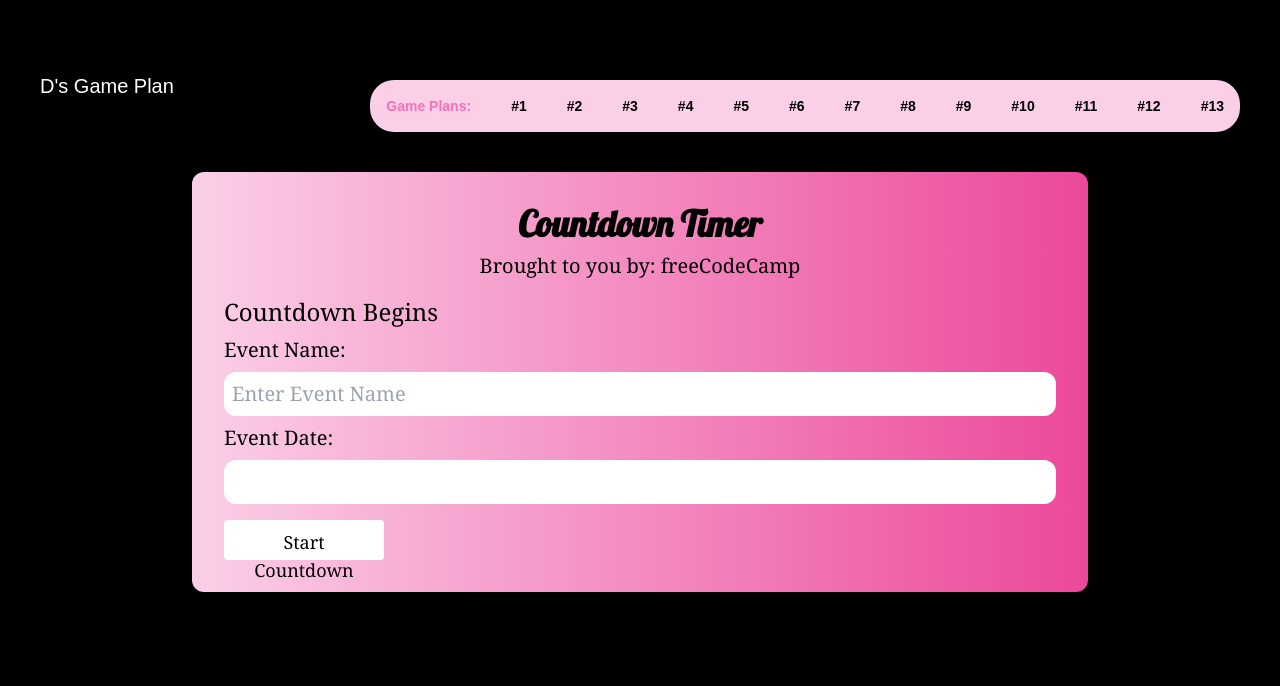
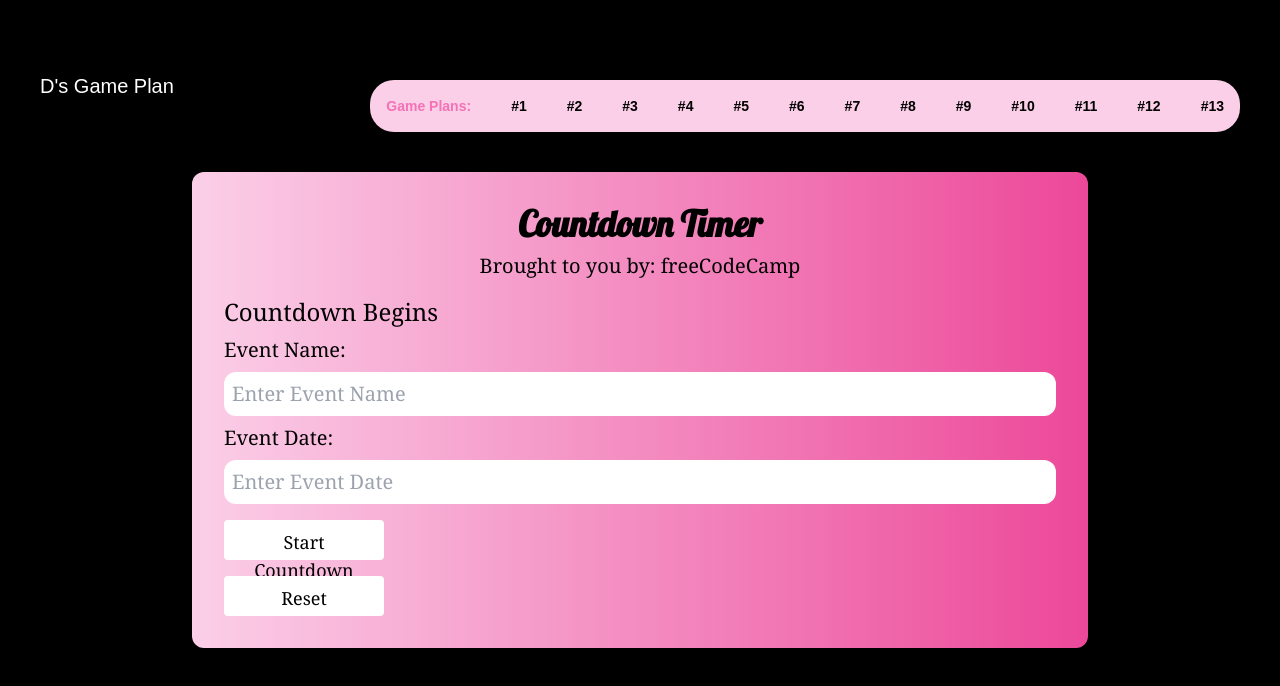
Before and after one commit to Davonne007-TX/game-plan, a React (Vite) app: page /countDown in a window 1280 px wide. Shown: the top 686 px of the page. Built offline with nearby package versions, Linux system fonts and the light colour scheme; a web font is replaced by a local one.

Commit message:
feature rest button with function to reset, stop count down, clear local storage

```diff
--- a/src/components/more-examples/CountDown/Timer.jsx
+++ b/src/components/more-examples/CountDown/Timer.jsx
@@ -42,6 +42,13 @@ export default function Timer() {
     localStorage.setItem("Event Name:", eventName);
   };
 
+  //
+  const handleStopCountDown = () => {
+    setCountDownStarted(false);
+    setTimeRemaining(0);
+    localStorage.clear();
+  };
+
   return (
     <main className="max-w-sm md:max-w-3xl lg:max-w-4xl bg-gradient-to-r font-serif font-thin text-md md:text-lg lg:text-xl from-pink-200 to-pink-500 p-8 rounded-xl ml-auto mr-auto">
       <Header />
@@ -63,6 +70,7 @@ export default function Timer() {
         <input
           name="event-date"
           type="text"
+          placeholder="Enter Event Date"
           value={eventDate}
           onChange={(e) => setEventDate(e.target.value)}
           onClick={(e) => (e.target.type = "date")}
@@ -74,6 +82,11 @@ export default function Timer() {
           className="bg-white w-40 h-10 mt-2 text-sm md:text-md lg:text-lg hover:text-pink-500"
           onClick={handleSetCountDown}
         />
+        <Button
+          buttonText="Reset"
+          className="bg-white w-40 h-10 mt-2 text-sm md:text-md lg:text-lg hover:text-pink-500"
+          onClick={handleStopCountDown}
+        />
       </form>
     </main>
   );
```
